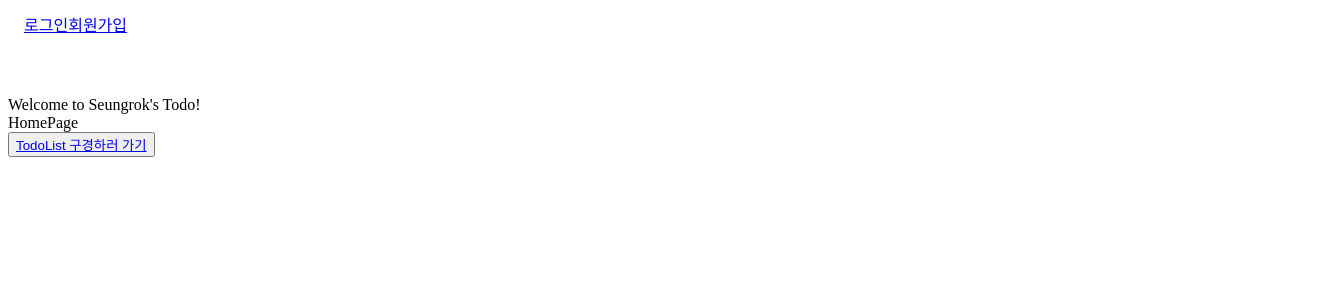
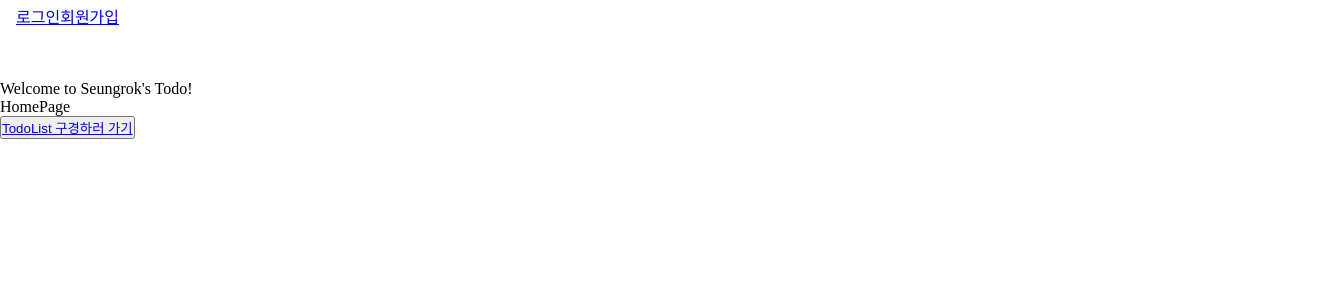
Before and after one commit to SeungrokYoon/wanted-pre-onboarding-frontend, a React (Create React App) app: page / in a window 1280 px wide. Shown: the top 300 px of the page, 1320 px wide, since content can reach past the window. Built offline with nearby package versions, Linux system fonts and the light colour scheme.

Commit message:
feat: add global style

```diff
--- /dev/null
+++ b/src/GlobalStyles.tsx
@@ -0,0 +1,20 @@
+import { Global, css } from '@emotion/react'
+
+const GlobalStyles = () => (
+  <Global
+    styles={css`
+      * {
+        margin: 0;
+        padding: 0;
+        box-sizing: border-box;
+      }
+      #root,
+      body {
+        width: 100%;
+        height: 100vh;
+      }
+    `}
+  />
+)
+
+export default GlobalStyles
--- a/src/index.tsx
+++ b/src/index.tsx
@@ -8,6 +8,7 @@ import SignUpPage from './pages/SignUpPage'
 import SignInPage from './pages/SignInPage'
 import TodoPage from './pages/TodoPage'
 import { AuthProvider } from './AuthProvider'
+import GlobalStyles from './GlobalStyles'
 
 const router = createBrowserRouter([
   {
@@ -29,6 +30,7 @@ const root = ReactDOM.createRoot(document.getElementById('root') as HTMLElement)
 root.render(
   <React.StrictMode>
     <AuthProvider>
+      <GlobalStyles />
       <RouterProvider router={router} />
     </AuthProvider>
   </React.StrictMode>
```
